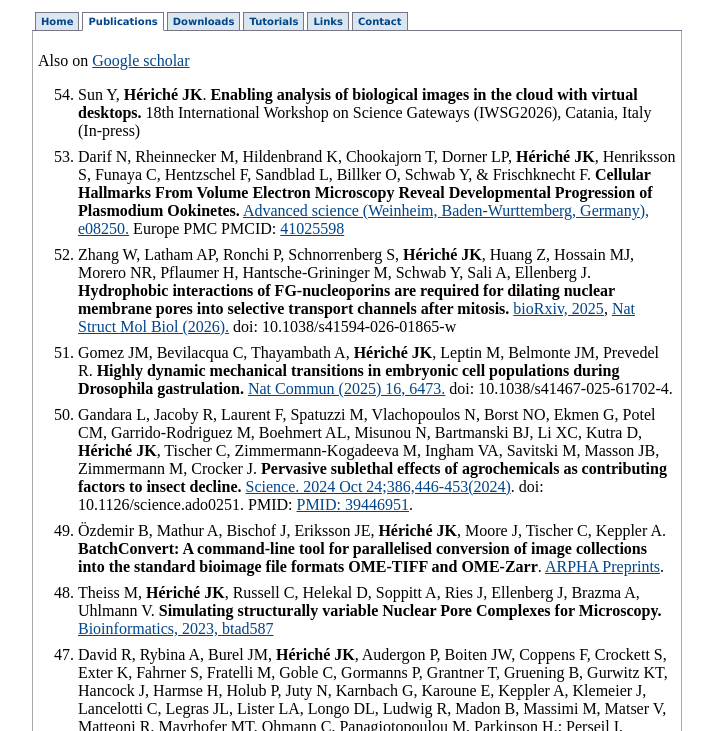
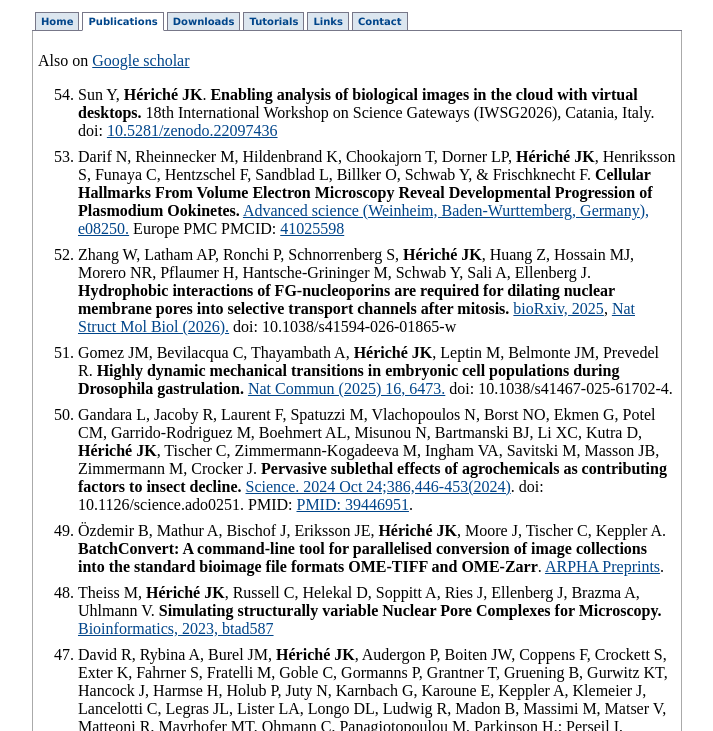
Before and after one commit to jkh1/jkh1.github.io, a plain HTML site: page index.html in a window 1280 px wide. Both pictures are taken after a click on the link "Publications". Shown: the part 69-800 px from the top of the page, without its empty margins (283-996 px from the left). Drawn offline with Linux system fonts and the light colour scheme.

Commit message:
Add doi and link to IWSG2026 paper.

```diff
--- a/index.html
+++ b/index.html
@@ -60,7 +60,7 @@
 				<div class="tabbertab" title="Publications" id="publications">
 					<p>Also on <a href="https://scholar.google.de/citations?user=WI5wH38AAAAJ&hl=en&oi=ao" target="_blank">Google scholar</a></p>
 					<ol reversed>
-					    <li>Sun Y, <b>H&eacute;rich&eacute; JK</b>. <b>Enabling analysis of biological images in the cloud with virtual desktops.</b> 18th International Workshop on Science Gateways (IWSG2026), Catania, Italy (In-press)
+					    <li>Sun Y, <b>H&eacute;rich&eacute; JK</b>. <b>Enabling analysis of biological images in the cloud with virtual desktops.</b> 18th International Workshop on Science Gateways (IWSG2026), Catania, Italy. doi: <a href="https://doi.org/10.5281/zenodo.22097436">10.5281/zenodo.22097436</a>
 					    <li>Darif N, Rheinnecker M, Hildenbrand K, Chookajorn T, Dorner LP, <b>H&eacute;rich&eacute; JK</b>, Henriksson S, Funaya C, Hentzschel F, Sandblad L, Billker O, Schwab Y, & Frischknecht F. <b>Cellular Hallmarks From Volume Electron Microscopy Reveal Developmental Progression of Plasmodium Ookinetes.</b> <a href="https://doi.org/10.1002/advs.202508250">Advanced science (Weinheim, Baden-Wurttemberg, Germany), e08250.</a> Europe PMC PMCID: <a href="https://europepmc.org/article/MED/41025598">41025598</a>
 					    </li>
 					    <li>Zhang W, Latham AP, Ronchi P, Schnorrenberg S, <b>H&eacute;rich&eacute; JK</b>, Huang Z, Hossain MJ, Morero NR, Pflaumer H, Hantsche-Grininger M, Schwab Y, Sali A, Ellenberg J. <b>Hydrophobic interactions of FG-nucleoporins are required for dilating nuclear membrane pores into selective transport channels after mitosis.</b> <a href="https://doi.org/10.1101/2025.09.08.674396">bioRxiv, 2025</a>, <a href="https://www.nature.com/articles/s41594-026-01865-w">Nat Struct Mol Biol (2026).</a> doi: 10.1038/s41594-026-01865-w
```
